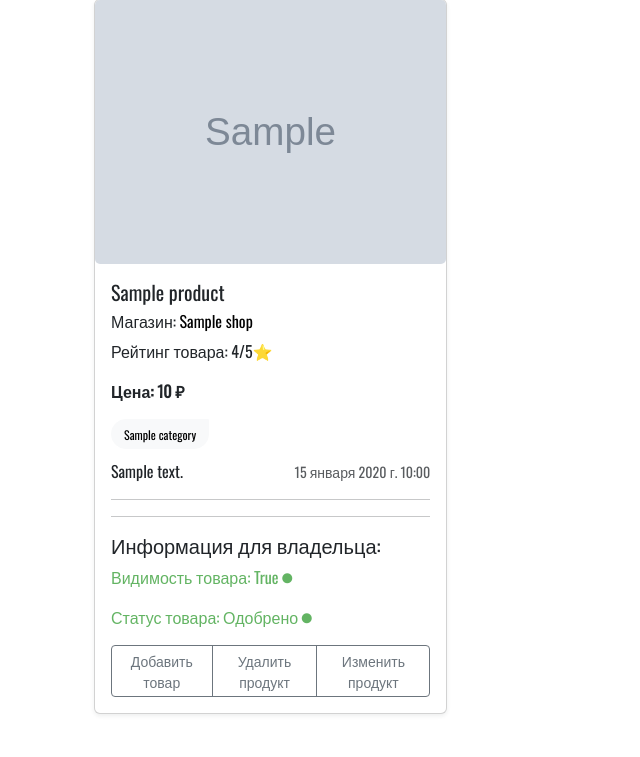
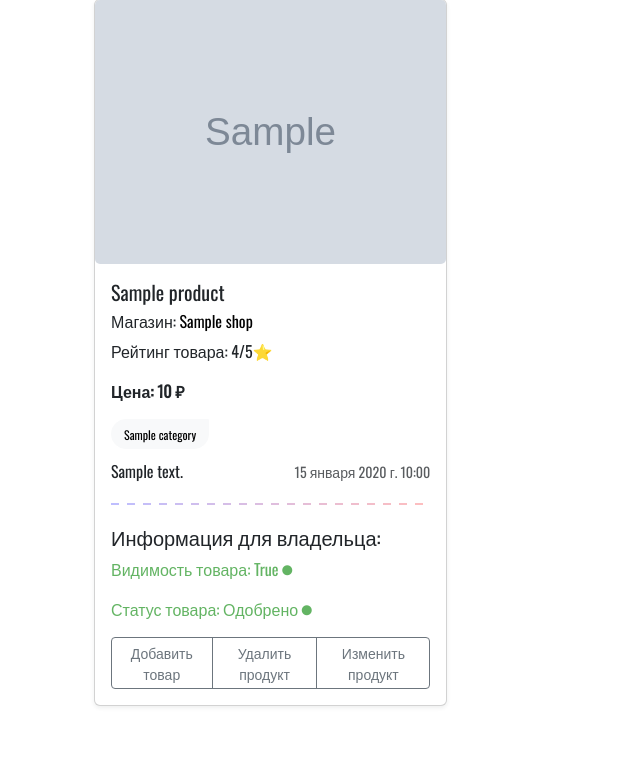
Before and after one commit to Timoha23/django_digital_store, a Django app: page / in a window 1280 px wide. Shown: the part 740-1497 px from the top of the page, without its empty margins (0-640 px from the left). Run offline with Django 4.2, Linux system fonts and the light colour scheme; a user stored in the database is signed in; tables that the repository leaves empty hold one stand-in row (values such as "Sample post"); grey boxes marked "Sample" are stand-in pictures; some libraries are stand-ins or nearby versions.

Commit message:
удален лишний hr

```diff
--- a/digital_store/templates/includes/card.html
+++ b/digital_store/templates/includes/card.html
@@ -93,7 +93,7 @@
                   </div>
                 </div>
               {% else %}
-              <hr></hr>
+              <hr class="hr-dashed-gradient"></hr>
               {% endif %}
               {% if request.resolver_match.view_name == 'moderation:moderation_product' %}
                 <div class="text-center" style="z-index:2; position: relative;">
@@ -104,7 +104,6 @@
               <!--Плашка для владельца магазина-->
                 {% if product.shop.owner == request.user %}
                   <div>
-                    <hr></hr>
                     <h5>Информация для владельца:</h3>
                       {% if product.visibile == True %}
                         <p class="accept">Видимость товара: {{ product.visibile }}
```
